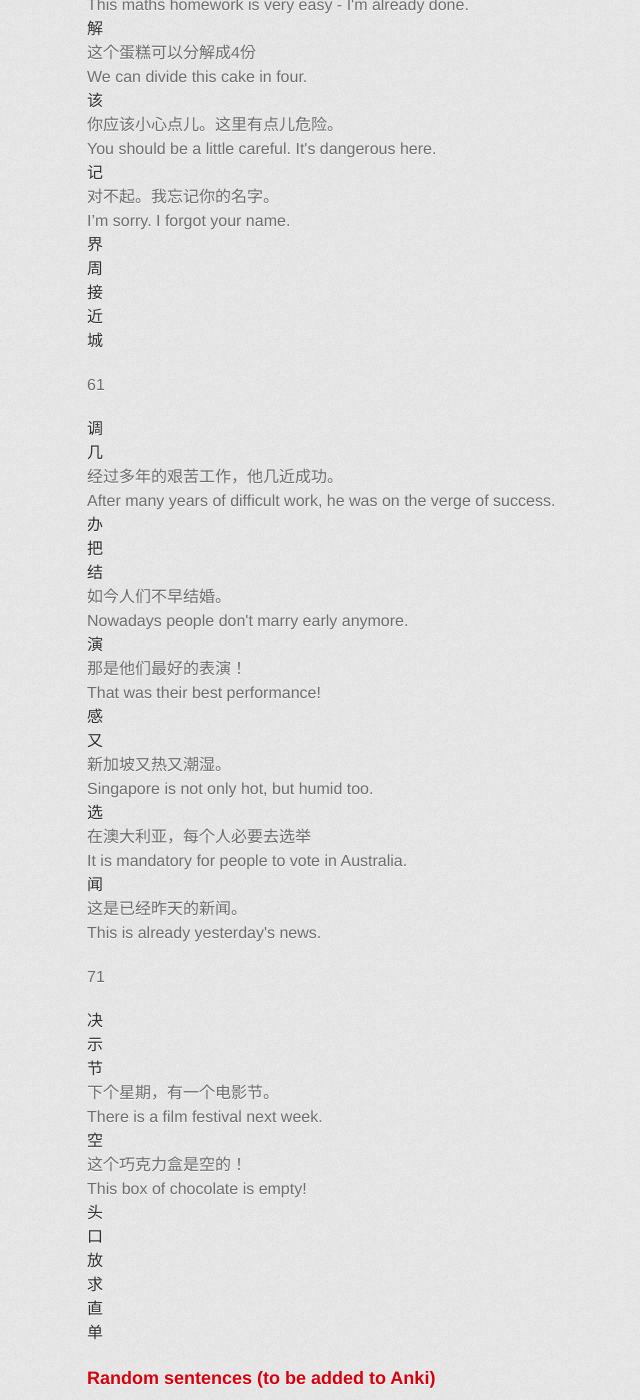
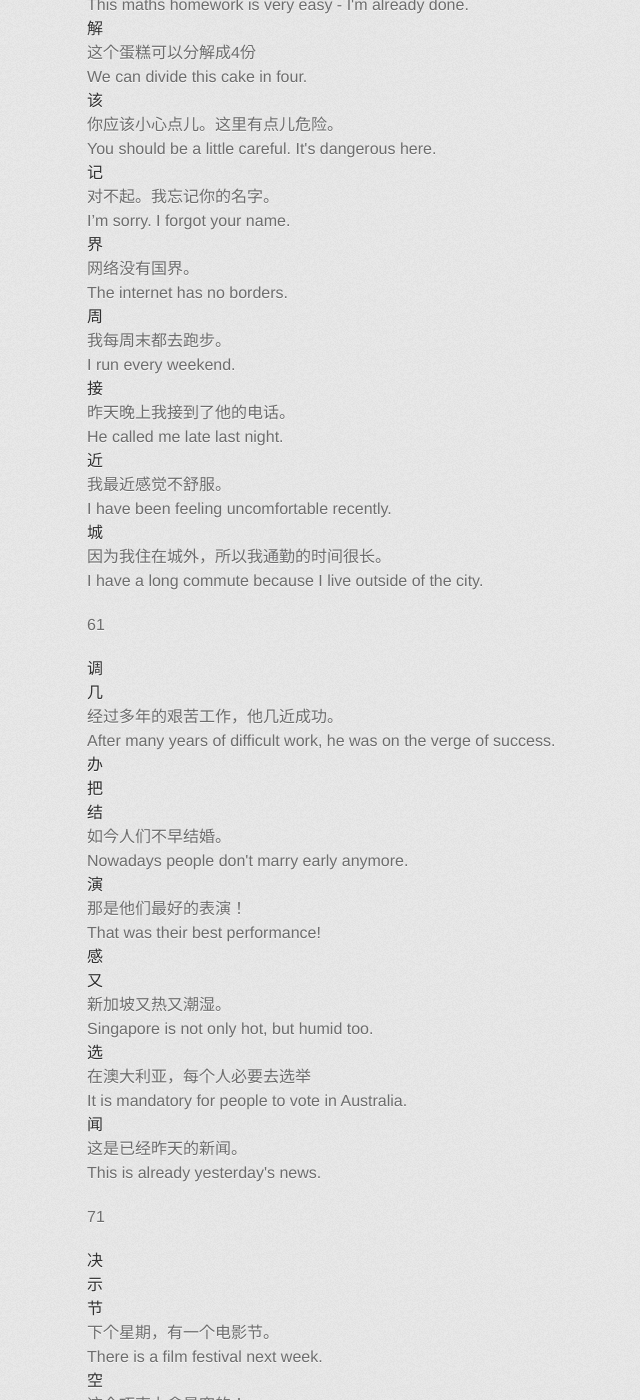
Before and after one commit to axiomiety/axiomiety.github.io, a Jekyll site: the page built from llog/mandarin.markdown, in a window 1280 px wide and 1400 px high, scrolled down 3809 px. Shown: the whole window, without its empty margins (243-883 px from the left). Built offline with Jekyll 4.4.1, drawn with Linux system fonts in a browser that asks for light colours; nearby versions of some CDN libraries; some web fonts are replaced; some of the changed text lies outside the part shown.

Commit message:
mandarin

```diff
--- a/llog/mandarin.markdown
+++ b/llog/mandarin.markdown
@@ -187,20 +187,20 @@ Character|Sentence|Translation
   <dd>对不起。我忘记你的名字。</dd>
   <dd>I’m sorry. I forgot your name.</dd>
   <dt>界</dt>
-  <dd></dd>
-  <dd></dd>
+  <dd>网络没有国界。</dd>
+  <dd>The internet has no borders.</dd>
   <dt>周</dt>
-  <dd></dd>
-  <dd></dd>
+  <dd>我每周末都去跑步。</dd>
+  <dd>I run every weekend.</dd>
   <dt>接</dt>
-  <dd></dd>
-  <dd></dd>
+  <dd>昨天晚上我接到了他的电话。</dd>
+  <dd>He called me late last night.</dd>
   <dt>近</dt>
-  <dd></dd>
-  <dd></dd>
+  <dd>我最近感觉不舒服。</dd>
+  <dd>I have been feeling uncomfortable recently.</dd>
   <dt>城</dt>
-  <dd></dd>
-  <dd></dd>
+  <dd>因为我住在城外，所以我通勤的时间很长。</dd>
+  <dd>I have a long commute because I live outside of the city.</dd>
 </dl>
 
 61
@@ -266,11 +266,11 @@ Character|Sentence|Translation
   <dd></dd>
   <dd></dd>
   <dt>直</dt>
-  <dd></dd>
-  <dd></dd>
+  <dd>直接回你的房间去！</dd>
+  <dd>Go straight to your room!</dd>
   <dt>单</dt>
-  <dd></dd>
-  <dd></dd>
+  <dd>这家饭店没有酒水单。</dd>
+  <dd>This restaurant does not have a wine list.</dd>
 </dl>
 
 ### Random sentences (to be added to Anki)
```
